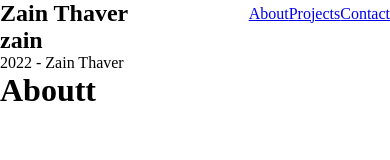
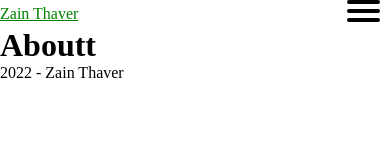
Before and after one commit to zthaver/Zain-Thaver-Portfolio-Site, a Gatsby site: page /about in a window 390 px wide. Built offline with nearby package versions, Linux system fonts and the light colour scheme; Gatsby itself is replaced by a stand-in of ours.

Commit message:
added hamburger menu icon

```diff
--- a/src/components/Header.tsx
+++ b/src/components/Header.tsx
@@ -1,7 +1,8 @@
 import * as React from "react"
 import {Link} from 'gatsby'
-import { Navbar ,Nav, Container, NavDropdown} from 'react-bootstrap'
 import "../styles/navbar.css"
+import zt from "../images/zt.svg";
+
 
 // markup
 const Header = () => {
@@ -10,20 +11,20 @@ const Header = () => {
 
         <nav>
               <div className="navcontainer">
-                <h1> Zain Thaver </h1>
+              <Link to="/about" className="nav-link" > Zain Thaver</Link>
+
                 <div className="links">
+                     <Link to="/" className="nav-link" activeClassName="" > Home</Link>
                      <Link to="/about" className="nav-link" > About</Link>
                      <Link to="/about" className="nav-link"> Projects</Link>
                      <Link to="/about" className="nav-link"> Contact</Link>
                 </div>
+                <button className="hamburger">
+                  <span></span>
+                  <span></span>
+                  <span></span>
+                </button>
               </div>
-              <span></span>
-              <span></span>
-              <h1> zain</h1>
-              <span></span>
-              <span></span>
-              <span></span>
-              <span></span>
         </nav>
 
 
--- a/src/pages/about.tsx
+++ b/src/pages/about.tsx
@@ -5,8 +5,9 @@ import Layout from "../components/Layout"
 const about = () => {
   return (
     <div>
-      <Layout></Layout>
+      <Layout>
       <h1>Aboutt</h1>
+      </Layout>
     </div>
   )
 }
--- a/src/styles/navbar.css
+++ b/src/styles/navbar.css
@@ -16,10 +16,55 @@
 }
 
 .links{
-    display: flex;
+    display: none;
     align-items: center;
+}
+
+.hamburger{
+    display: block;
+    position: relative;
+    z-index: 1;
+
+    user-select: none;
+
+    appearance: none;
+    border:none;
+    outline:none;
+    background: none;
+    cursor: pointer;
+
+}
+
+.hamburger span {
+    display: block;
+    width: 33px;
+    height:4px;
+    margin-bottom: 5px;
+    margin-right: 10px;
+    position: relative;
 
 
+    background-color: black ;
+    border-radius: 6px;
+    z-index: 1;
+
+    transform-origin: 0.0;
+
+    transition: 0.4s ;
+
+}
+
+@media  (min-width: 768px){
+
+    .hamburger{
+        display: none;
+    }
+    .links{
+        display: flex;
+    }
+}
 
 
+a{
+    color: green;
 }
```
Also changed, not shown: src/images/zt.svg (renamed from src/images/Zain Thaver.svg).
